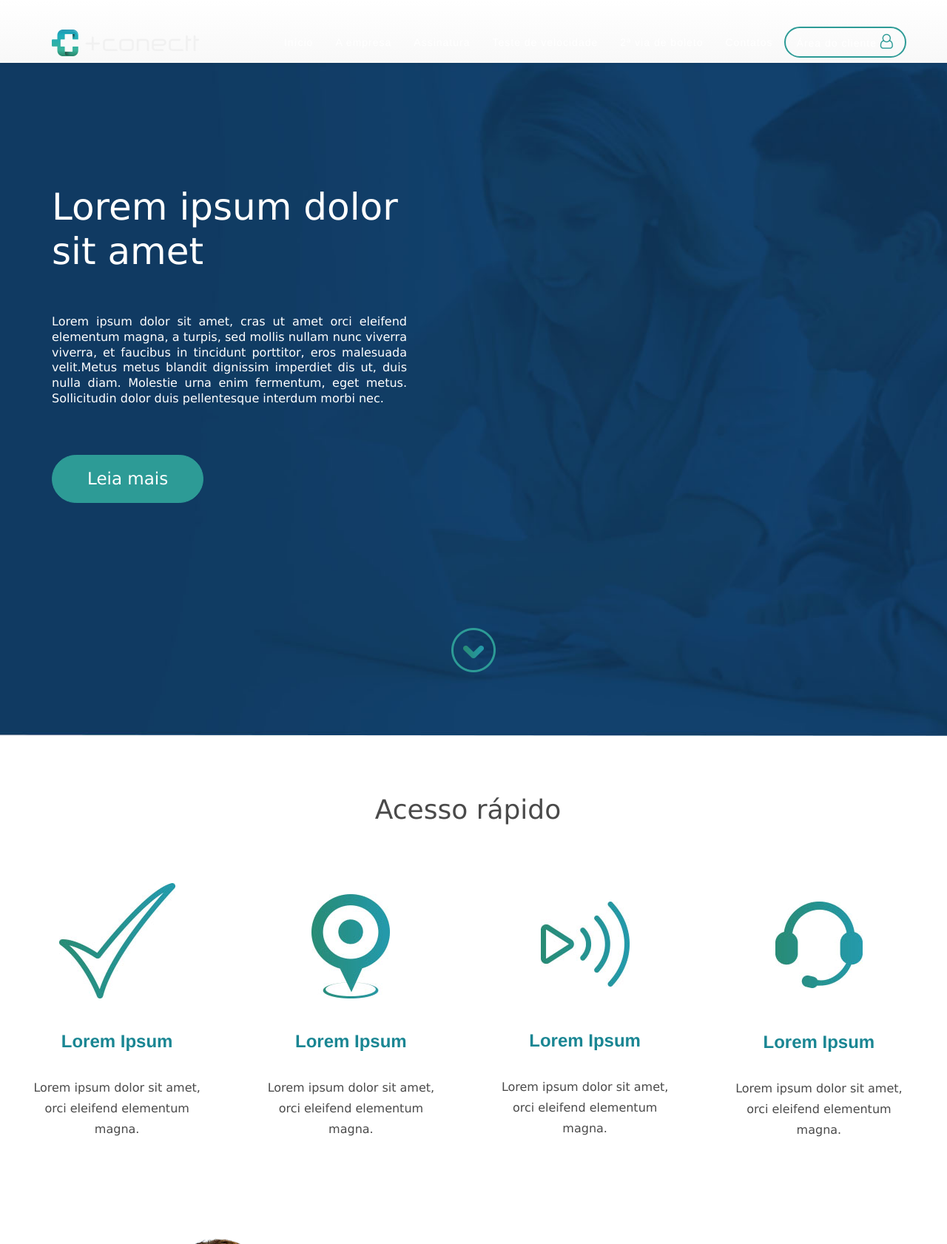
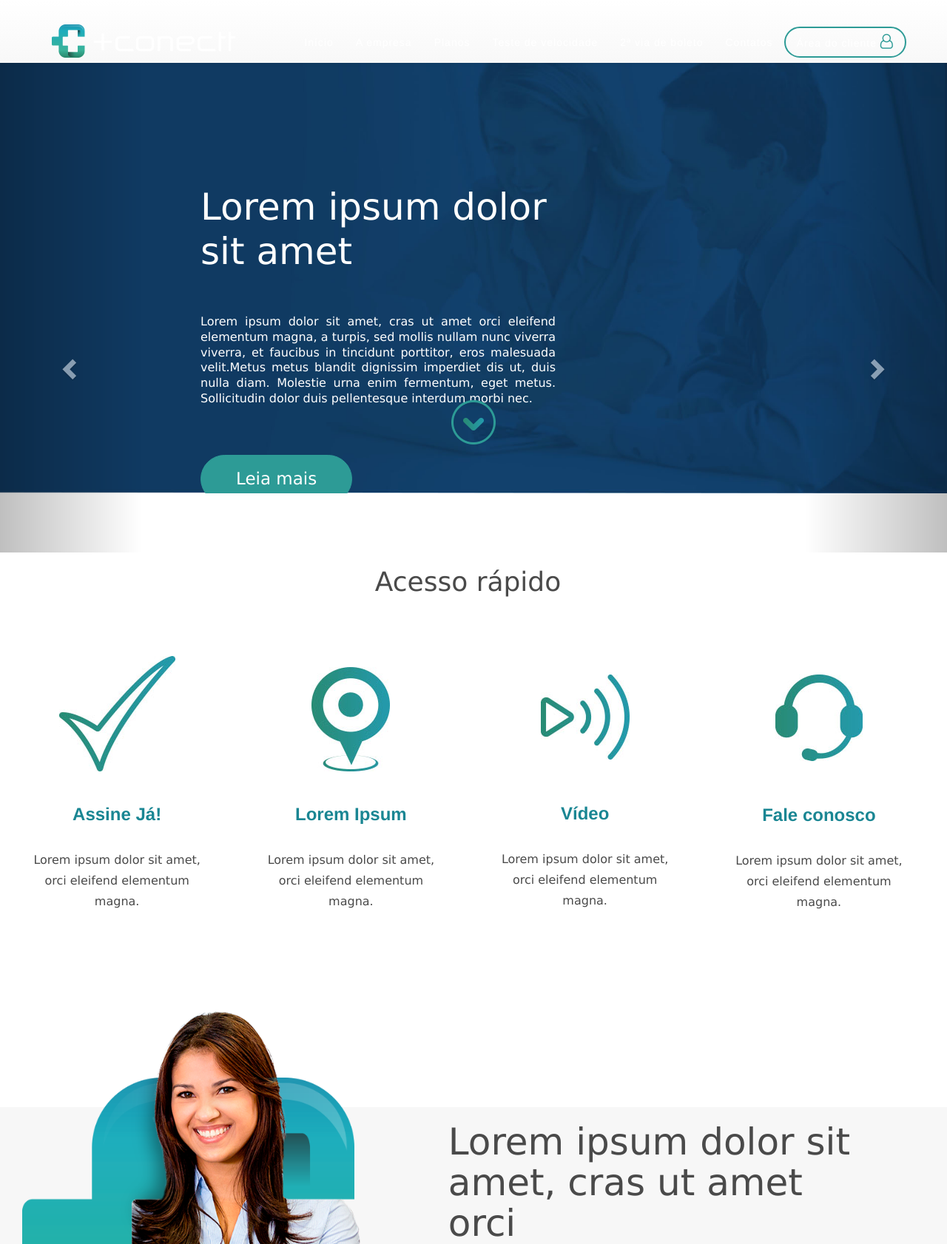
Before and after one commit to ITEVA/maisConectt, a PHP site: page / in a window 1280 px wide. Shown: the top 1682 px of the page at 74% size. Run offline with PHP 8.4, Linux system fonts and the light colour scheme; some libraries are stand-ins or nearby versions; some web fonts are replaced.

Commit message:
Ajustes da Reunião - 1.0

```diff
--- a/Css/agency.css
+++ b/Css/agency.css
@@ -1,14 +1,12 @@
 header#home {
-  background-image: url('../Images/banner01.jpg');
-  background-repeat: no-repeat;
-  background-attachment: scroll;
-  background-position: center center;
-  -webkit-background-size: cover;
-  -moz-background-size: cover;
-  background-size: cover;
-  -o-background-size: cover;
   text-align: center;
   color: white;
+}
+
+div.textoBanner{
+  position: absolute;
+  z-index: 99999;
+  left: 20%;
 }
 header .intro-text {
   padding-top: 250px;
@@ -32,6 +30,9 @@ header .intro-text .intro-heading {
   line-height: 1.3;
 }
 
+.carousel-control:focus, .carousel-control{
+  height: 996px;
+}
 
 .btn-xl {
   color: white;
--- a/Css/assinatura.css
+++ b/Css/assinatura.css
@@ -63,6 +63,7 @@ div.preco > p > sup{
 }
 
 div.taxa{
+    text-align: center;
     padding-top: 70px;
 }
 
--- a/Css/rodape.css
+++ b/Css/rodape.css
@@ -108,8 +108,8 @@ div#centro > .col-lg-12 > .col-lg-4 > .redeSociais{
 
 div#centro > .col-lg-12 > .col-lg-4 > .redeSociais > a:first-child > i:before{
     font-size: 34px;
-    padding-top: 10px;
-    padding-left: 14px;
+    padding-top: 8px;
+    padding-left: 11px;
 }
 
 div#centro > .col-lg-12 > .col-lg-4 > .redeSociais > a:nth-child(2) > i:before{
--- a/Css/topo.css
+++ b/Css/topo.css
@@ -22,6 +22,10 @@
 
 a{
     text-decoration: none;
+}
+
+.navbar-brand {
+    padding: 8px 15px;
 }
 
 a:hover{
--- a/Pages/aempresa.php
+++ b/Pages/aempresa.php
@@ -4,7 +4,7 @@
         <p>
             A MAIS CONECTT iniciou suas operações em 2010 em Fortaleza-ce
             no bairro Vila União. A decisão de fundar a empresa aconteceu
-            depois que seu fundador viu o à necessidade de atender a população
+            depois que seu fundador viu à necessidade de atender a população
             de baixa renda, e com o crescimento das grandes operadoras de internet
             na cidade, que utilizavam como meio de acesso, as linhas telefônicas.
             Estas eram pouco acessíveis e tinham alto custo na utilização.
--- a/Pages/home.php
+++ b/Pages/home.php
@@ -3,20 +3,71 @@
 
 <!-- Header -->
 <header id="home">
-    <div class="container">
+    <div id="myCarousel" class="carousel slide" data-ride="carousel">
+        <!-- Banner 1 -->
+        <div class="carousel-inner" role="listbox">
+            <div id="banner1" class="item active">
+                <div class="container textoBanner">
                     <div class="intro-text">
-            <div class="intro-lead-in">Lorem ipsum dolor sit amet</div>
-            <div class="intro-heading">Lorem ipsum dolor sit amet, cras ut amet orci eleifend elementum magna,
+                        <div class="intro-lead-in animated fadeInDownBig">Lorem ipsum dolor sit amet</div>
+                        <div class="intro-heading animated fadeInLeftBig">Lorem ipsum dolor sit amet, cras ut amet orci eleifend elementum magna,
                             a turpis, sed mollis nullam nunc viverra viverra, et faucibus in tincidunt porttitor,
                             eros malesuada velit.Metus metus blandit dignissim imperdiet dis ut, duis nulla diam.
                             Molestie urna enim fermentum, eget metus. Sollicitudin dolor duis pellentesque
                             interdum morbi nec. </div>
-            <a href="#services" class="page-scroll btn btn-xl">Leia mais</a>
+                        <a href="#services" class="page-scroll btn btn-xl animated fadeInUpBig">Leia mais</a>
                     </div>
                     <div id="conteudo"></div>
+                </div>
+                <img id="imgBanner1" src="Images/banner01.jpg" alt="Chania" width="100%">
+            </div>
+
+            <!-- Banner 2 -->
+            <div id="banner1" class="item">
+                <div class="container textoBanner">
+                    <div class="intro-text">
+                        <div class="intro-lead-in animated fadeInDownBig">Lorem ipsum dolor sit amet</div>
+                        <div class="intro-heading animated fadeInLeftBig">Lorem ipsum dolor sit amet, cras ut amet orci eleifend elementum magna,
+                            a turpis, sed mollis nullam nunc viverra viverra, et faucibus in tincidunt porttitor,
+                            eros malesuada velit.Metus metus blandit dignissim imperdiet dis ut, duis nulla diam.
+                            Molestie urna enim fermentum, eget metus. Sollicitudin dolor duis pellentesque
+                            interdum morbi nec. </div>
+                        <a href="#services" class="page-scroll btn btn-xl animated fadeInUpBig">Leia mais</a>
+                    </div>
+                    <div id="conteudo"></div>
+                </div>
+                <img id="imgBanner1" src="Images/banner01.jpg" alt="Chania" width="100%">
+            </div>
+
+            <!-- Banner 3 -->
+            <div id="banner1" class="item">
+                <div class="container textoBanner">
+                    <div class="intro-text">
+                        <div class="intro-lead-in animated fadeInDownBig">Lorem ipsum dolor sit amet</div>
+                        <div class="intro-heading animated fadeInLeftBig">Lorem ipsum dolor sit amet, cras ut amet orci eleifend elementum magna,
+                            a turpis, sed mollis nullam nunc viverra viverra, et faucibus in tincidunt porttitor,
+                            eros malesuada velit.Metus metus blandit dignissim imperdiet dis ut, duis nulla diam.
+                            Molestie urna enim fermentum, eget metus. Sollicitudin dolor duis pellentesque
+                            interdum morbi nec. </div>
+                        <a href="#services" class="page-scroll btn btn-xl animated fadeInUpBig">Leia mais</a>
+                    </div>
+                    <div id="conteudo"></div>
+                </div>
+                <img id="imgBanner1" src="Images/banner01.jpg" alt="Chania" width="100%">
+            </div>
+        </div>
+        <!-- Left and right controls -->
+        <a class="left carousel-control" href="#myCarousel" data-slide="prev">
+            <span class="glyphicon glyphicon-chevron-left"></span>
+            <span class="sr-only">Previous</span>
+        </a>
+        <a class="right carousel-control" href="#myCarousel" data-slide="next">
+            <span class="glyphicon glyphicon-chevron-right"></span>
+            <span class="sr-only">Next</span>
+        </a>
+    </div>
 
     <a class="page-scroll ancora" href="#conteudo"><img class="down" src="Images/arrowDown.png" alt=""></a>
-    </div>
 </header>
 
 
@@ -29,7 +80,7 @@
         <a href="">
             <div class="conteudoAcesso">
                 <img src="Images/acessoRapido1.jpg" alt="">
-                <h3>Lorem Ipsum</h3>
+                <h3>Assine Já!</h3>
                 <p>Lorem ipsum dolor sit amet,
                     orci eleifend elementum magna.</p>
             </div>
@@ -37,7 +88,7 @@
     </div>
 
     <div class="col-lg-3 col-md-6 col-sm-6">
-        <a href="">
+        <a href="assinatura">
             <div class="conteudoAcesso">
                 <img class="media" src="Images/acessoRapido2.jpg" alt="">
                 <h3>Lorem Ipsum</h3>
@@ -51,7 +102,7 @@
         <a href="">
             <div class="conteudoAcesso">
                 <img class="menores" src="Images/acessoRapido3.jpg" alt="">
-                <h3>Lorem Ipsum</h3>
+                <h3>Vídeo</h3>
                 <p>Lorem ipsum dolor sit amet,
                     orci eleifend elementum magna.</p>
             </div>
@@ -59,10 +110,10 @@
     </div>
 
     <div class="col-lg-3 col-md-6 col-sm-6">
-        <a href="">
+        <a href="contato">
             <div class="conteudoAcesso">
                 <img class="menores" src="Images/acessoRapido4.jpg" alt="">
-                <h3>Lorem Ipsum</h3>
+                <h3>Fale conosco</h3>
                 <p>Lorem ipsum dolor sit amet,
                     orci eleifend elementum magna.</p>
             </div>
--- a/Pages/rodape.php
+++ b/Pages/rodape.php
@@ -22,7 +22,6 @@
                 <div class="contact"><p><img src="Images/rodapePhoneF.png" alt="">(85) 3025-2981</p></div>
 
                 <div class="redeSociais">
-                    <a href=""><i class="fa fa-facebook redes"></i></a>
                     <a href=""><i class="fa fa-whatsapp redes"></i></a>
                     <a href=""><i class="fa fa-google-plus redes"></i></a>
                 </div>
--- a/Pages/topo.php
+++ b/Pages/topo.php
@@ -80,10 +80,10 @@
                     <a class="page-scroll" href="aempresa">A empresa</a>
                 </li>
                 <li>
-                    <a class="page-scroll" href="assinatura">Assinatura</a>
+                    <a class="page-scroll" href="planos">Planos</a>
                 </li>
                 <li>
-                    <a class="page-scroll" href="teste">Teste de velocidade</a>
+                    <a class="page-scroll" href="http://beta.speedtest.net/pt" target="_blank">Teste de velocidade</a>
                 </li>
                 <li>
                     <a class="page-scroll" href="https://www.santander.com.br/br/resolva-on-line/reemissao-de-boleto-vencido" target="_blank">2ª via de boleto</a>
@@ -98,7 +98,7 @@
         </div>
 
         <div class="container">
-            <a class="navbar-brand page-scroll" href="home"><img src="Images/logomenu.png" alt=""></a>
+            <a class="navbar-brand page-scroll" href="home"><img src="Images/logoRodape.png" alt=""></a>
 
             <!-- Brand and toggle get grouped for better mobile display -->
             <!-- Collect the nav links, forms, and other content for toggling -->
@@ -114,10 +114,10 @@
                         <a class="page-scroll" href="aempresa">A empresa</a>
                     </li>
                     <li>
-                        <a class="page-scroll" href="assinatura">Assinatura</a>
+                        <a class="page-scroll" href="planos">Planos</a>
                     </li>
                     <li>
-                        <a class="page-scroll" href="teste">Teste de velocidade</a>
+                        <a class="page-scroll" href="http://beta.speedtest.net/pt" target="_blank">Teste de velocidade</a>
                     </li>
                     <li>
                         <a class="page-scroll" href="https://www.santander.com.br/br/resolva-on-line/reemissao-de-boleto-vencido" target="_blank">2ª via de boleto</a>
```
Also changed, not shown: Pages/planos.php (renamed from Pages/assinatura.php, +32 -13 lines), Images/50mega.jpg (added), Images/image3.PNG. Lines whose indentation alone changed are shown as unchanged.
